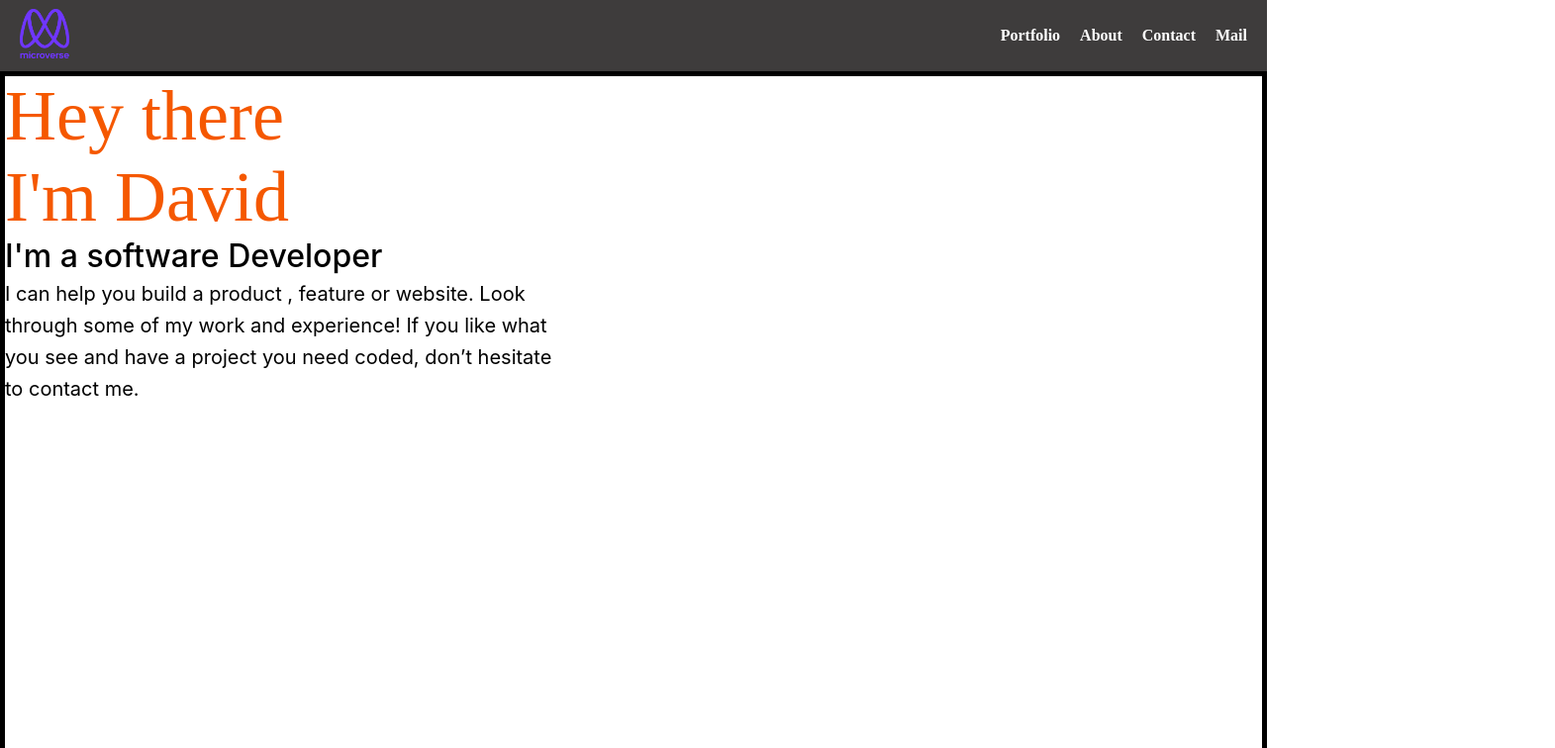
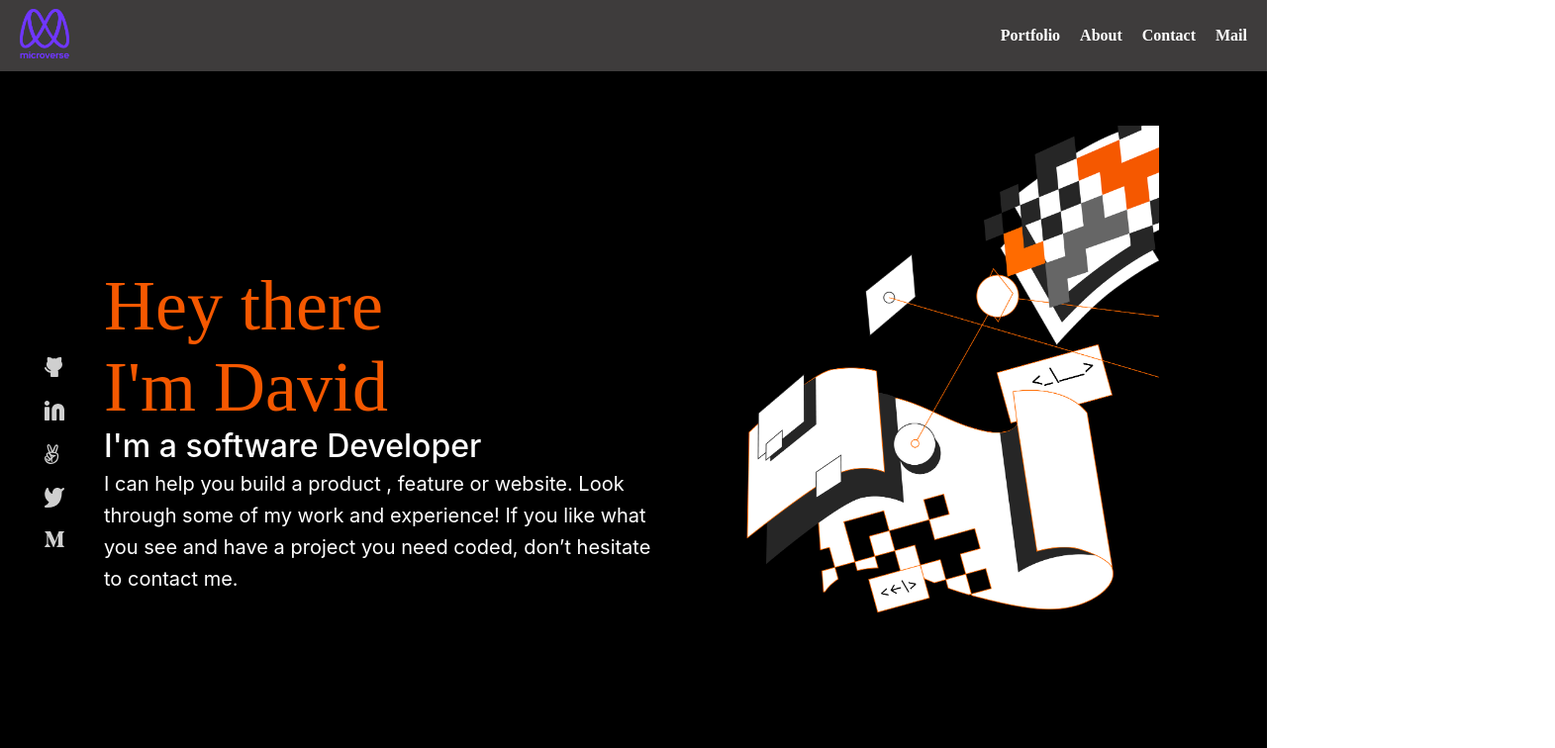
Before and after one commit to Coder-David123/portfolio-dave, a plain HTML site: page index.html in a window 1280 px wide. Shown: the top 756 px of the page at 99% size, 1571 px wide, since content can reach past the window. Drawn offline with Linux system fonts and the light colour scheme.

Commit message:
COMPLETING THE FIRST PART OF THE PORTFOLIO

```diff
--- a/index.html
+++ b/index.html
@@ -21,11 +21,27 @@
     </nav>
 
     <section class="main">
+        <div class="intro-container">
+            <div class="intro-content">
+                <ul class="social-links">
+                    <li><a href="http://"><img src="./img/github.svg" alt="github"></a></li>
+                    <li><a href="http://"><img src="./img/Linkedin icon.svg" alt="github"></a></li>
+                    <li><a href="http://"><img src="./img/angel list.svg" alt="github"></a></li>
+                    <li><a href="http://"><img src="./img/twitter.svg" alt="github"></a></li>
+                    <li><a href="http://"><img src="./img/medium.svg" alt="github"></a></li>
+                </ul>
+                <div class=" intro-text">
 
-        <h1>Hey there <br>I'm David</h1>
-        <h2>I'm a software Developer</h2>
-        <p class="description">I can help you build a product , feature or website. Look through some of my work and experience! If you like what you see and have a project you need coded,
-don’t hesitate to contact me.</p>
+                    <h1>Hey there <br>I'm David</h1>
+                    <h2>I'm a software Developer</h2>
+                    <p class="description">I can help you build a product , feature or website. Look through some of my work and experience! If you like what you see and have a project you need coded,
+            don’t hesitate to contact me.</p>
+                </div>
+                <div class="intro-image">
+                    <img src="./img/bacground.png" alt="Hero Image">
+                </div>
+            </div>
+        </div>
     </section>
 </body>
 </html>
--- a/style.css
+++ b/style.css
@@ -36,6 +36,7 @@ nav p {
 .main {
     border:solid 5px black;
     height: 4489px;
+    background: black
 }
 
 h1 {
@@ -56,7 +57,7 @@ font-size: 32px;
 line-height: 44px;
 letter-spacing: 0%;
 vertical-align: middle;
-
+color:white
 }
 
 .description {
@@ -67,4 +68,41 @@ line-height: 32px;
 letter-spacing: 0%;
     width: 566px;
     height: 120px;
+    color:white
 }
+
+.intro-container {
+    display: flex;
+}
+
+.intro-content {
+    display: flex;
+    flex-direction: row;
+
+}
+
+.intro-text{
+ width: 566;
+height: 739;
+opacity: 1;
+top: 64px;
+left: 142px;
+padding-top: 192px;
+padding-bottom: 192px;
+gap: 24px;
+
+}
+
+.social-links {
+padding-top: 284px;
+padding-right: 40px;
+display: flex;
+gap:20px;
+flex-direction: column;
+}
+
+.intro-image img {
+    width: 500px;
+    margin-right: 400px;
+    margin-top:  50px;
+}
```
Also changed, not shown: img/Linkedin icon.svg (added), img/angel list.svg (added), img/bacground.png (added), img/github.svg (added), img/medium.svg (added), img/twitter.svg (added).
